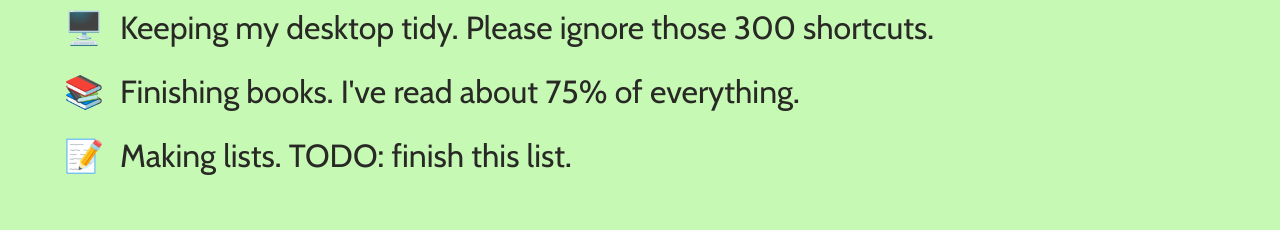
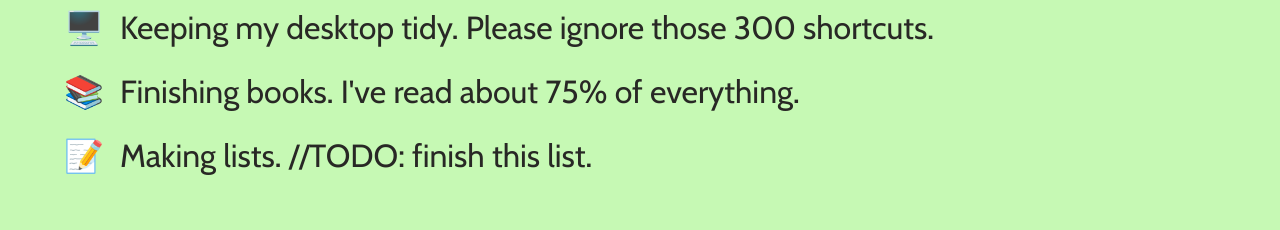
Before and after one commit to andydeforest/andydeforest.dev, a Nuxt app: page / in a window 1280 px wide. Shown: the part 1880-2110 px from the top of the page. Built offline with nearby package versions, Linux system fonts and the light colour scheme.

Commit message:
copy update

```diff
--- a/components/home/ShineSection.vue
+++ b/components/home/ShineSection.vue
@@ -110,7 +110,7 @@
         </li>
         <li class="home-shine-section__list-item">
           <span>📝</span>
-          Making lists. TODO: finish this list.
+          Making lists. //TODO: finish this list.
         </li>
       </ul>
     </div>
```
